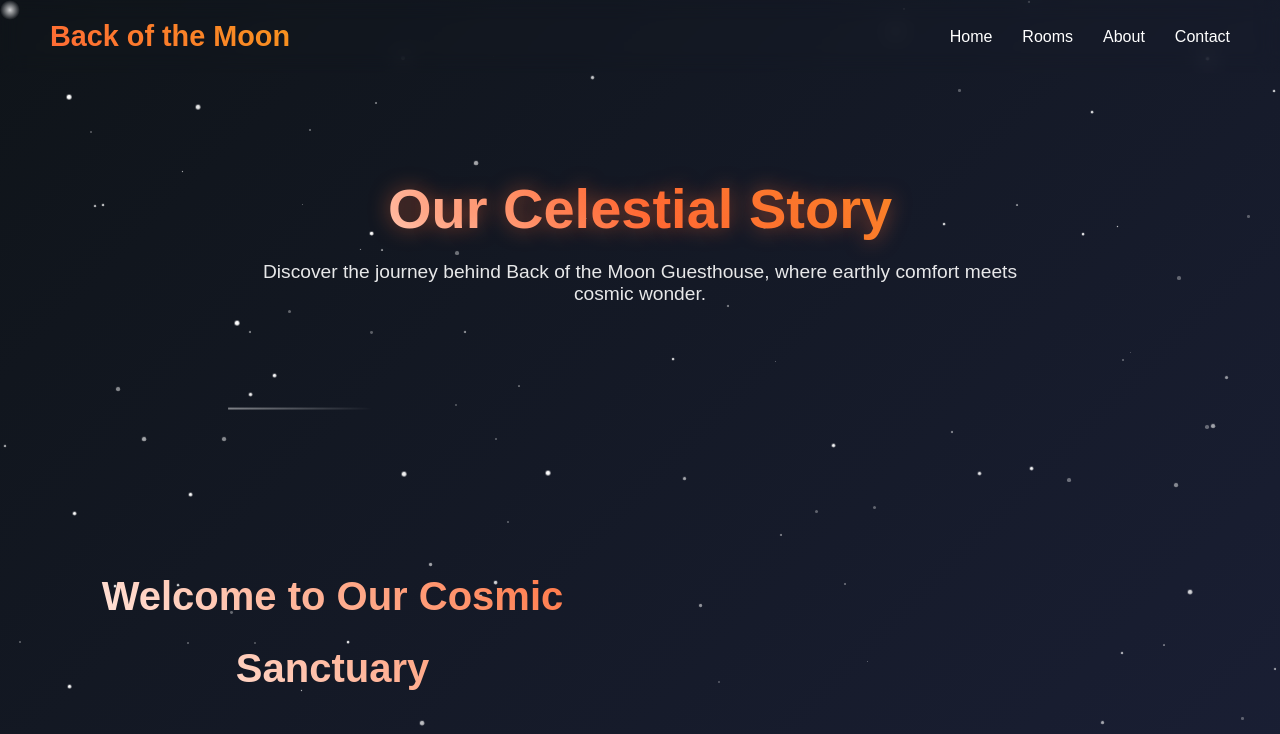
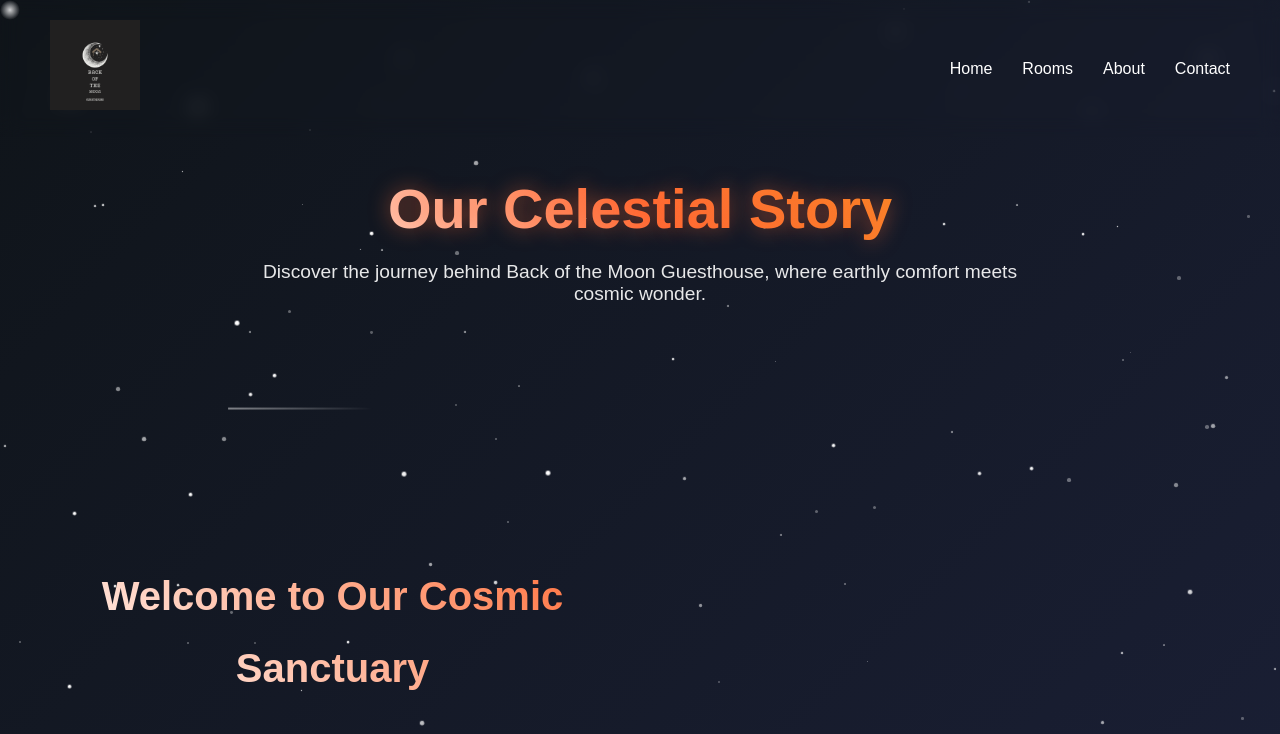
Before and after one commit to KhethoKodes-hub/BackOfTheMoonWeb, a plain HTML site: page about.html in a window 1280 px wide. Shown: the top 734 px of the page. Drawn offline with Linux system fonts and the light colour scheme.

Commit message:
added logo

```diff
--- a/about.html
+++ b/about.html
@@ -4,6 +4,8 @@
     <meta charset="UTF-8">
     <meta name="viewport" content="width=device-width, initial-scale=1.0">
     <title>About Us - Back of the Moon Guesthouse</title>
+        <link rel="icon" href="assets/backofthemoonLogo.png" type="image/png">
+
     <style>
         * {
             margin: 0;
@@ -402,7 +404,7 @@
 
     <!-- Navigation -->
     <nav>
-        <div class="logo">Back of the Moon</div>
+        <div class="logo"><a><img src="assets/backofthemoonLogo.png" height="90" width="90"></a></div>
         <ul class="nav-links">
             <li><a href="index.html">Home</a></li>
             <li><a href="rooms.html">Rooms</a></li>
```
Also changed, not shown: contact.html (+3 -1 lines), index.html (+2 -1 lines), rooms.html (+3 -1 lines), assets/backofthemoonLogo.png (added).
